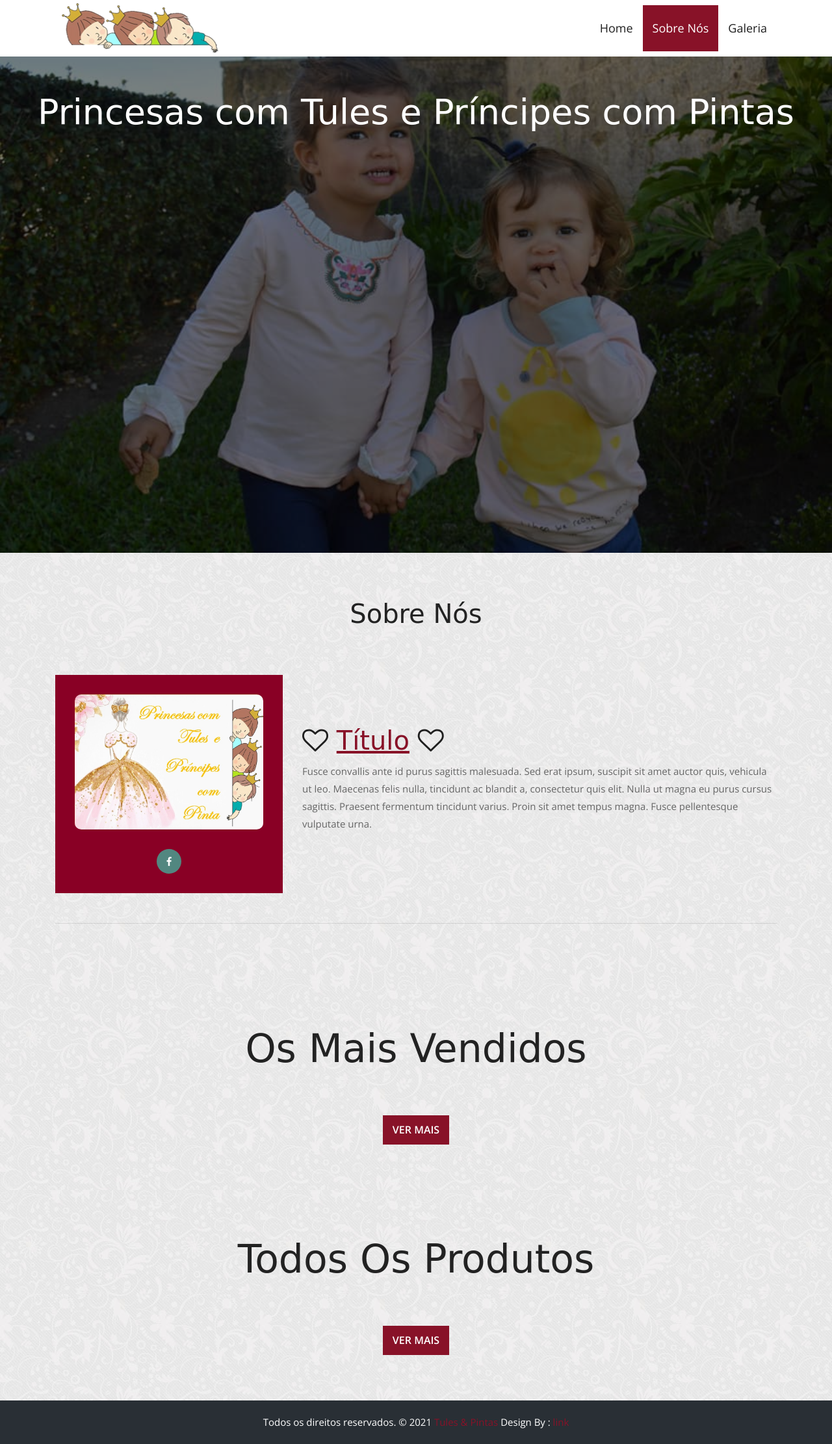
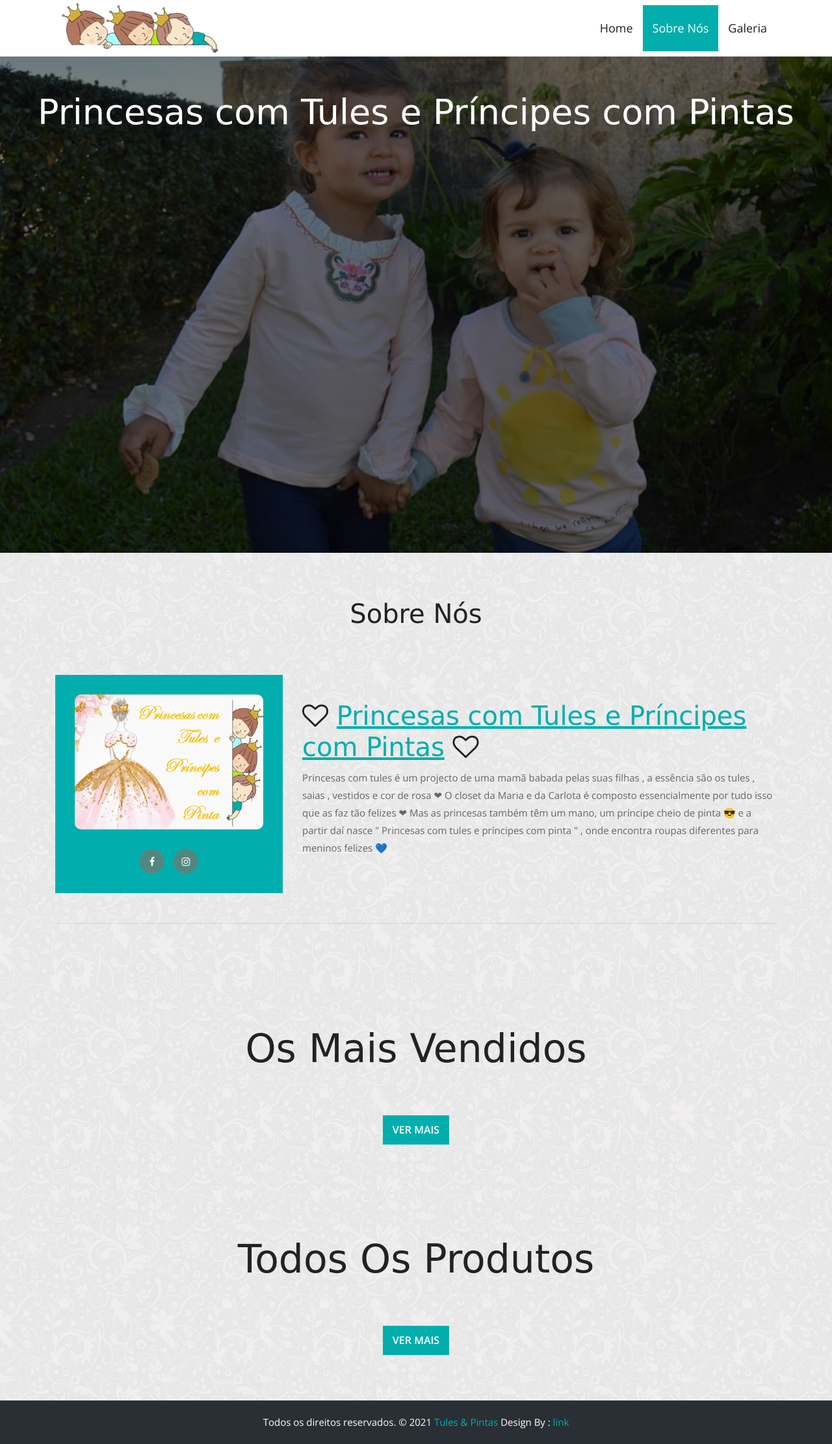
Before and after one commit to DinisFernandes/TulesePintas, a Django app: page / in a window 1280 px wide. Shown: the whole page at 65% size. Run offline with Django 3.2, Linux system fonts and the light colour scheme; data that the repository does not hold is empty; some libraries are stand-ins or nearby versions; some web fonts are replaced.

Commit message:
mudança de cores

```diff
--- a/templates/static/assets/css/style.css
+++ b/templates/static/assets/css/style.css
@@ -308,12 +308,12 @@ button:focus{
 }
 
 .top-header .navbar .navbar-collapse ul li a.active{
-	background: #881228;
+	background: #02aead;
 	color: #ffffff;
 }
 
 .top-header .navbar .navbar-collapse ul li a:hover{
-	background: #890025;
+	background: #02aead;
 	color: #ffffff;
 }
 
@@ -574,7 +574,7 @@ button:focus{
 	font-family: 'Engagement', cursive;
 }
 .about-main-info h2 span{
-	color: #881228;
+	color: #02aead;
 	text-decoration: underline;
 }
 .about-main-info{
@@ -582,7 +582,7 @@ button:focus{
 }
 
 .about-m{
-	background: #890025;
+	background: #02aead;
 	padding: 0px 30px;
 }
 
@@ -1016,7 +1016,7 @@ button:focus{
 }
 
 .submit-button .btn-common{
-	background-color: #881228;
+	background-color: #02aead;
 	height: 45px;
 	line-height: 45px;
 	font-size: 16px;
@@ -1061,7 +1061,7 @@ select.form-control:not([size]):not([multiple]){
 }
 
 .footer-box .footer-company-name a{
-	color: #881228;
+	color: #02aead;
 }
 .footer-box .footer-company-name a:hover{
 	color: #63c7bd;
--- a/website/admin.py
+++ b/website/admin.py
@@ -18,7 +18,8 @@ class PostAdmin(SummernoteModelAdmin):
 
 
 class ContactAdmin(admin.ModelAdmin):
-    list_display = ('id','name','tratado', 'data_contact')
+    list_display = ('id','name', 'artigo', 'tratado', 'data_contact')
+    list_editable = ['tratado',]
 
 
 admin.site.register(Post, PostAdmin)
--- a/website/models.py
+++ b/website/models.py
@@ -20,7 +20,7 @@ class Post(models.Model):
                                  default= Categorias.menino,)
     content = models.TextField(verbose_name='Descricao')
     data_post = models.DateTimeField(default=timezone.now, verbose_name='Data')
-    imagem_post = models.ImageField(upload_to='post_img/%Y/%m/%d', blank=True, null=True, verbose_name='Imagem De Perfil')
+    imagem_post = models.ImageField(upload_to='post_img/%Y/%m/%d', verbose_name='Imagem De Perfil')
     price = models.DecimalField(max_digits=6,  decimal_places=2, blank=True, null=True, verbose_name='Preco')
     promocao = models.DecimalField(max_digits=6, decimal_places=2, blank=True, null=True, verbose_name='Promocao')
     stock_bebe = models.IntegerField(validators=[MinValueValidator(0)], blank=True, null=True, verbose_name='Stock Bebé')
--- a/website/templates/website/post_list.html
+++ b/website/templates/website/post_list.html
@@ -63,15 +63,17 @@
 										<img class="img-fluid" src="{% static 'images/logotulespintas.jpg' %}" alt="" />
 									</div>
 									<ul>
-										<li><a href="https://www.facebook.com/sharer/sharer.php?u={{ request.build_absolute_uri }}&t={{ post.title }}" target="_blank"><i class="fa fa-facebook"></i></a></li>
-<!--										<li><a href="#"><i class="fa fa-twitter"></i></a></li>-->
+										<li><a href="https://www.facebook.com/Princesascomtules" target="_blank"><i class="fa fa-facebook"></i></a></li>
+										<li><a href="https://www.instagram.com/princesascomtules/" target="_blank"><i class="fa fa-instagram"></i></a></li>
 <!--										<li><a href="#"><i class="fa fa-google-plus"></i></a></li>-->
 									</ul>
 								</div>
 							</div>
 							<div class="col-lg-8 col-md-6 col-sm-12">
-								<h2> <i class="fa fa-heart-o" aria-hidden="true"></i> <span>Título</span> <i class="fa fa-heart-o" aria-hidden="true"></i></h2>
-								<p>Fusce convallis ante id purus sagittis malesuada. Sed erat ipsum, suscipit sit amet auctor quis, vehicula ut leo. Maecenas felis nulla, tincidunt ac blandit a, consectetur quis elit. Nulla ut magna eu purus cursus sagittis. Praesent fermentum tincidunt varius. Proin sit amet tempus magna. Fusce pellentesque vulputate urna. </p>
+								<h2> <i class="fa fa-heart-o" aria-hidden="true"></i> <span>Princesas com Tules e Príncipes com Pintas</span> <i class="fa fa-heart-o" aria-hidden="true"></i></h2>
+								<p>Princesas com tules é um projecto de uma mamã babada pelas suas filhas , a essência são os tules , saias , vestidos e cor de rosa ❤
+O closet da Maria e da Carlota é composto essencialmente por tudo isso que as faz tão felizes ❤
+Mas as princesas também têm um mano, um príncipe cheio de pinta 😎 e a partir daí nasce " Princesas com tules e príncipes com pinta " , onde encontra roupas diferentes para meninos felizes 💙</p>
 							</div>
 						</div>
 					</div>
```
Also changed, not shown: other parts of templates/static/assets/css/style.css (+22 -22 lines).
